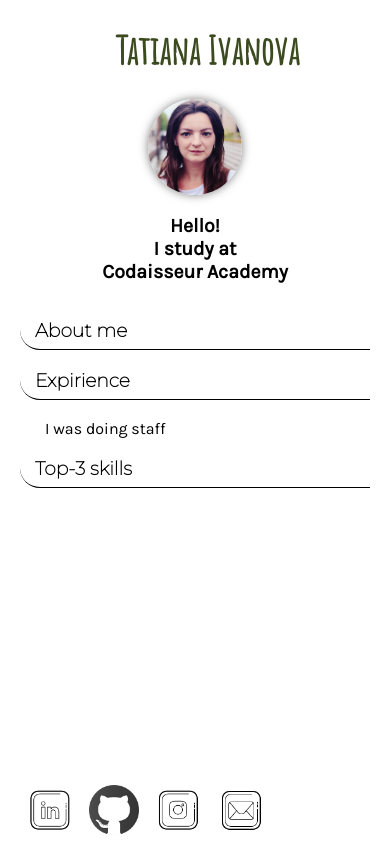
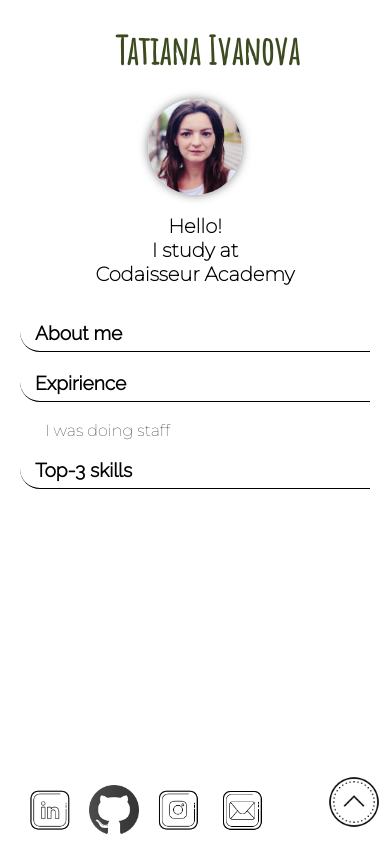
Before and after one commit to TatianaIvanovaW/tatianaivanovaw.github.io, a plain HTML site: page index.html in a window 390 px wide. Both pictures are taken after a click on the element "Expirience". Drawn offline with Linux system fonts and the light colour scheme.

Commit message:
add upButton event

```diff
--- a/index.html
+++ b/index.html
@@ -6,7 +6,7 @@
         <meta name="viewport" content="width=device-width, initial-scale=1">
         <link href="styles/styles.css" rel="stylesheet">
         <link href="https://fonts.googleapis.com/css2?family=Karla&display=swap" rel="stylesheet">
-        <link href="https://fonts.googleapis.com/css2?family=Montserrat:wght@100&display=swap" rel="stylesheet">
+        <link href="https://fonts.googleapis.com/css2?family=Montserrat:wght@100&family=Raleway:wght@300&display=swap" rel="stylesheet">
         <link href="https://fonts.googleapis.com/css2?family=Amatic+SC&display=swap" rel="stylesheet">
         <meta charset="utf-8">
         <title>Tatiana Ivanova</title>
@@ -38,6 +38,7 @@
             </ul>
             </section>
     </div>
+      <button type='button'><img class = "upButton" src="img/upButton.png"></button>
       </main>
       <footer>
       <a href="https://www.linkedin.com/in/tatiana-ivanova-5bb56315b/" target="_blank"><img src="img/linkedin.png"></a>
--- a/scripts/script.js
+++ b/scripts/script.js
@@ -6,7 +6,7 @@ aboutMe.addEventListener('click', openSection);
 expirience.addEventListener('click', openSection);
 skills.addEventListener('click', openSection);
 
-function openSection (checkId, text) {
+function openSection (checkId) {
 
   aboutMe.addEventListener('click', checkIdAgain);
   expirience.addEventListener('click', checkIdAgain);
@@ -45,6 +45,18 @@ function openSection (checkId, text) {
             document.getElementById("efsk").style.display = "none";
         }
       }
-   console.log(text);
 
 }
+
+const upButton = document.querySelector("button");
+upButton.addEventListener('click', checkButton);
+
+function checkButton () {
+  window.scrollTo(
+   {
+  top: 0,
+  left: 0,
+  behavior: "smooth"
+  }
+  );
+}
--- a/styles/styles.css
+++ b/styles/styles.css
@@ -1,5 +1,5 @@
 body  {
-    font-family: 'Karla', sans-serif;
+    font-family: 'Montserrat', sans-serif;
     margin: 20%;
     margin-top:0;
 
@@ -56,11 +56,12 @@ section {
   }
 
 .title {
-    font-family: 'Montserrat', sans-serif;
+    font-family: 'Raleway', sans-serif;
     border-bottom: 1px solid black;
     border-bottom-left-radius: 20px;
     padding-left: 15px;
     padding-bottom: 7px;
+    font-size: larger;
   }
 
 p {
@@ -115,7 +116,7 @@ footer {
       /* padding: 10px 0px 20px 20px; */
       padding-left: 20px;
       background-color: white;
-      width: 100%;
+      width: 70%;
     }
 
 img {
@@ -123,9 +124,26 @@ img {
         height: 60px;
         margin-top: 6px;
         max-width: 100%;
-        height: auto;
+
     }
 
+    button {
+        background-color:white;
+        border: none;
+        position: fixed;
+        bottom: 1%;
+        right: 0;
+        outline: none;
+    }
+
+    .upButton {
+        width: 60px;
+        height: 60px;
+        margin-top: 0;
+        max-width: auto;
+        border-radius: 50%;
+
+    }
 
 @media screen and (max-width: 800px) {
 
@@ -185,7 +203,35 @@ footer {
     bottom: 0;
     padding-left: 20px;
     background-color: white;
-    width: 100%;
+    width: 70%;
 }
+.paragraphs {
+    display: none;
+    animation-duration: 0.3s;
+    animation-timing-function: ease-in-out;
+    animation-name: fadeIn;
+    /* animation-direction: alternate-reverse; */
+ }
 
+  @keyframes fadeIn {
+    0% {
+        color: grey;
+        opacity: 0;
+        transform: translateY(10%);
+    }
+
+    20% {
+        opacity: 0.2;
+    }
+
+    50% {
+        opacity: 0,4;
+        color: darkslategrey;
+    }
+
+    100% {
+        opacity: 1;
+        transform: translateY(0%);
+    }
+    }
         }
```
Also changed, not shown: img/upButton.png (added).
